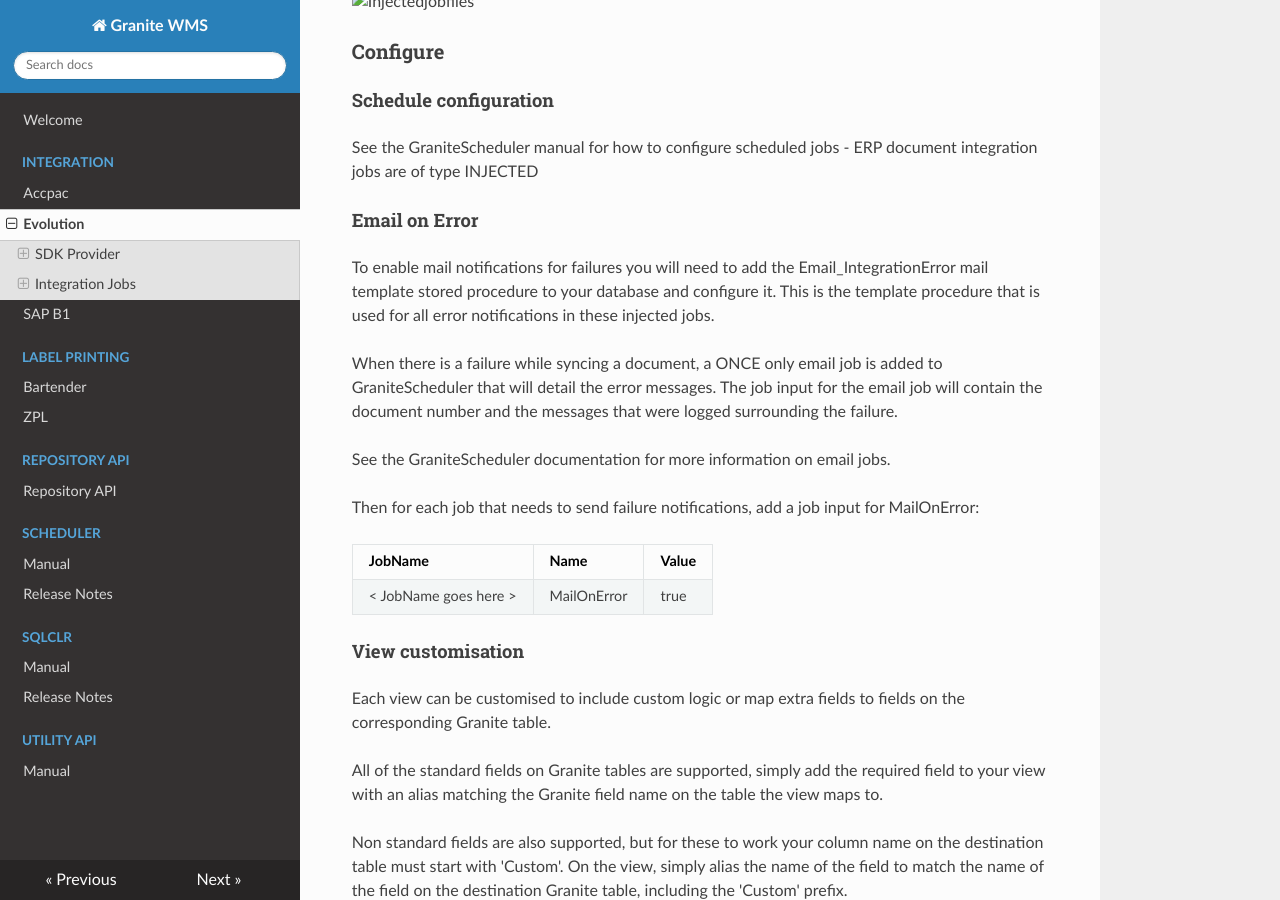
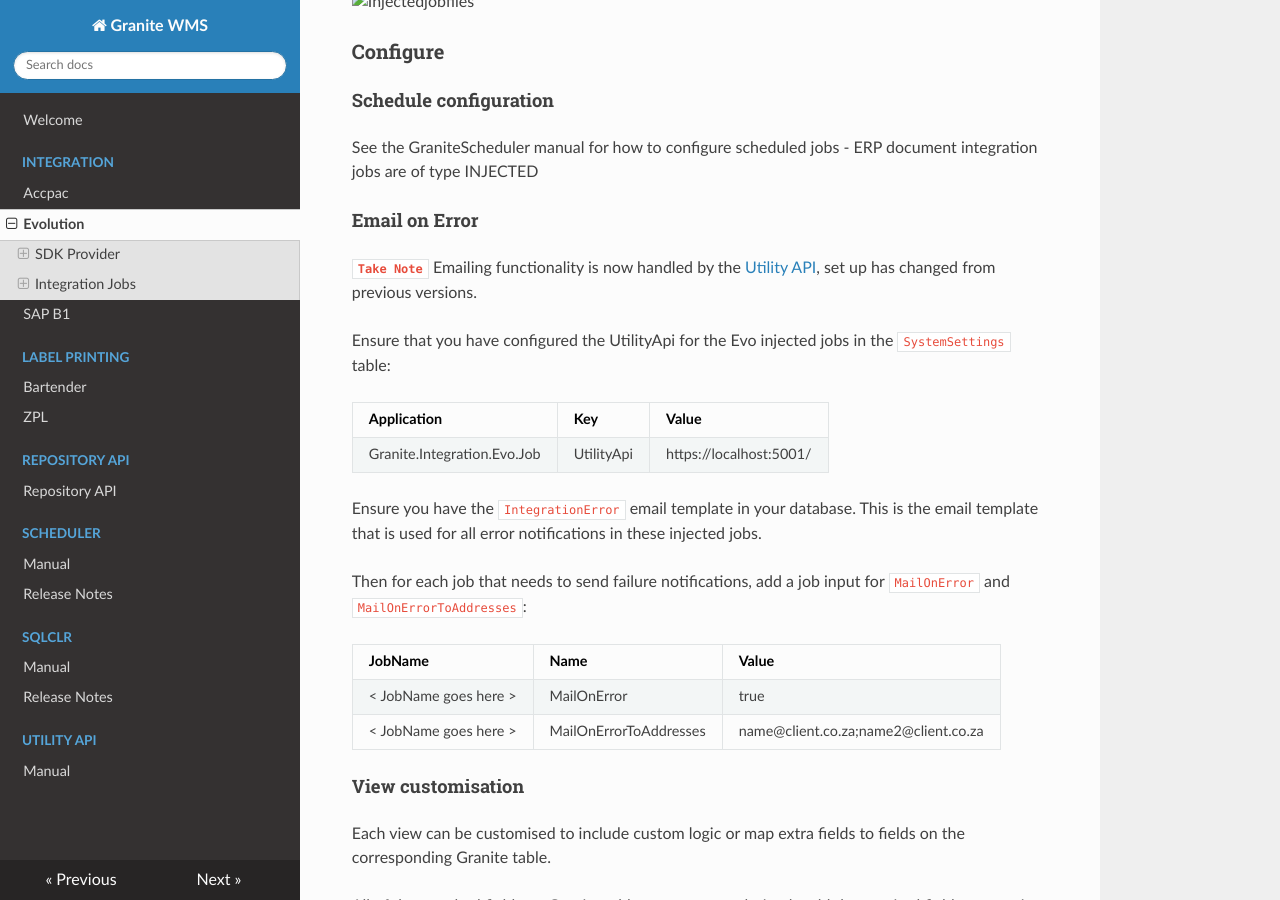
Before and after one commit to GraniteWMS/GraniteDocs, an MkDocs documentation site: the page built from docs/integration/integration-evo.md, in a window 1280 px wide and 900 px high, scrolled down 20607 px. Built offline with MkDocs 1.6.1, drawn with Linux system fonts in a browser that asks for light colours; nearby versions of some CDN libraries.

Commit message:
Update integration-evo.md

```diff
--- a/docs/integration/integration-evo.md
+++ b/docs/integration/integration-evo.md
@@ -717,17 +717,24 @@
 See the GraniteScheduler manual for how to configure scheduled jobs - ERP document integration jobs are of type INJECTED
 
 #### Email on Error
-To enable mail notifications for failures you will need to add the Email_IntegrationError mail template stored procedure to your database and configure it. This is the template procedure that is used for all error notifications in these injected jobs.
 
-When there is a failure while syncing a document, a ONCE only email job is added to GraniteScheduler that will detail the error messages. The job input for the email job will contain the document number and the messages that were logged surrounding the failure.
+**`Take Note`** Emailing functionality is now handled by the [Utility API](../utility-api/manual.md), set up has changed from previous versions.
 
-See the GraniteScheduler documentation for more information on email jobs.
+Ensure that you have configured the UtilityApi for the Evo injected jobs in the `SystemSettings` table:
 
-Then for each job that needs to send failure notifications, add a job input for MailOnError:
+| Application | Key | Value |
+|---|---|---|
+|Granite.Integration.Evo.Job | UtilityApi | https://localhost:5001/ |
+
+Ensure you have the `IntegrationError` email template in your database. This is the email template that is used for all error notifications in these injected jobs.
+
+Then for each job that needs to send failure notifications, add a job input for `MailOnError` and `MailOnErrorToAddresses`:
 
 | JobName | Name | Value |
 | --- | --- | --- |
-| < JobName goes here >| MailOnError | true |
+| < JobName goes here > | MailOnError | true |
+| < JobName goes here > | MailOnErrorToAddresses | name@client.co.za;name2@client.co.za |
+
 
 #### View customisation
 Each view can be customised to include custom logic or map extra fields to fields on the corresponding Granite table.
```
